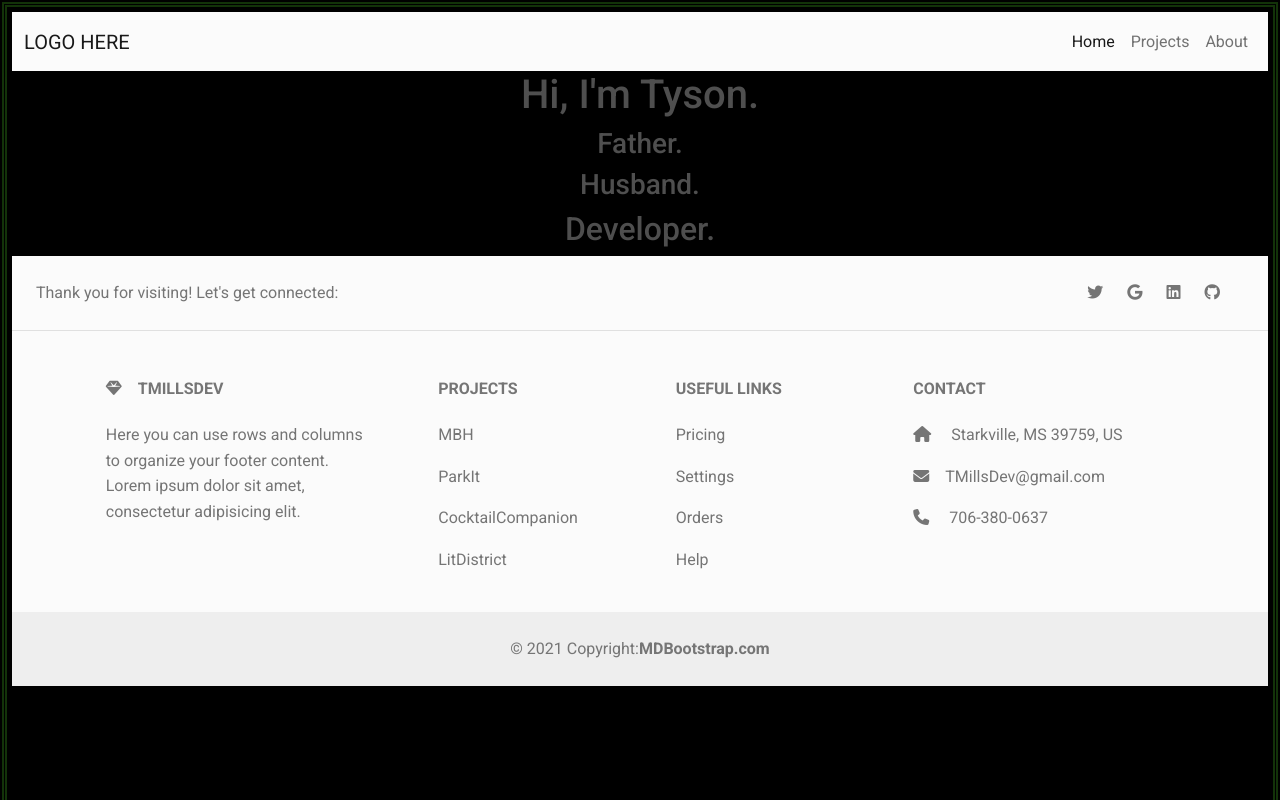
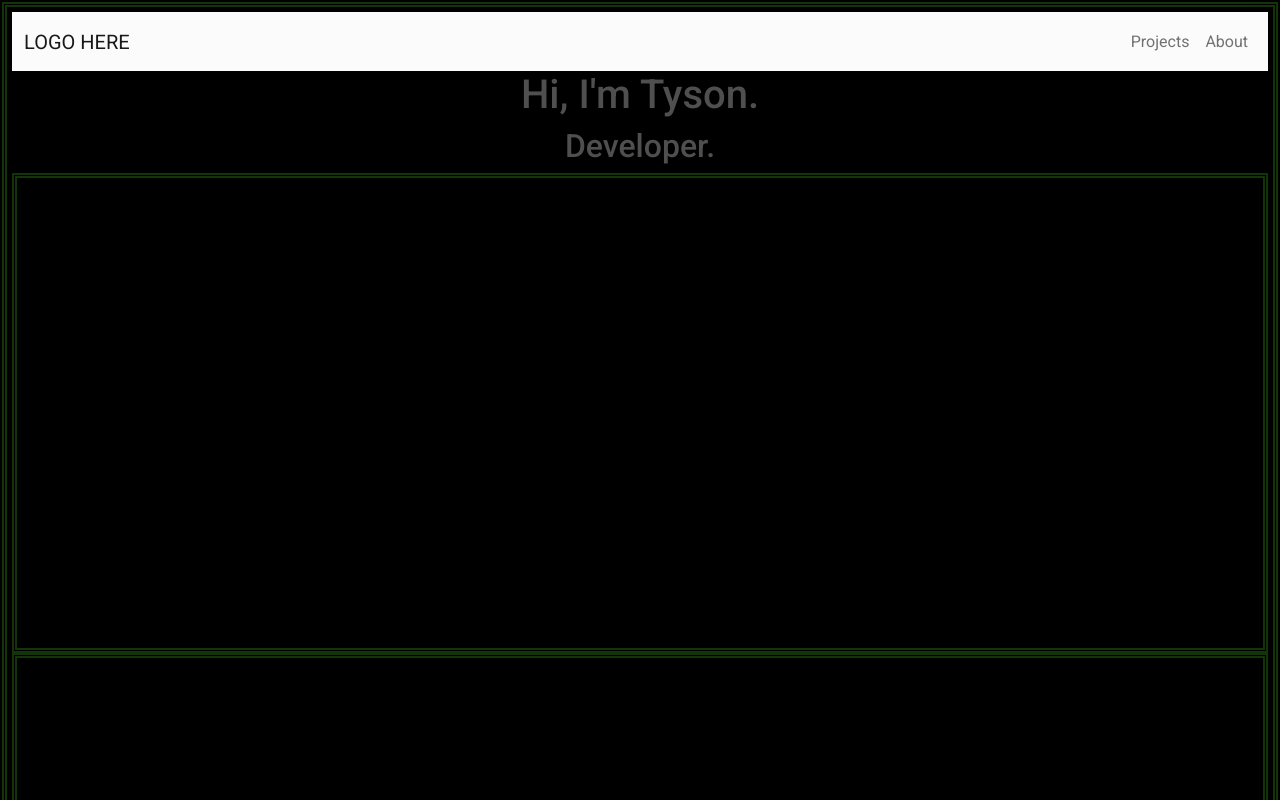
Before and after one commit to tmills5/portfolio_app, a React (Create React App) app: page / in a window 1280 px wide. Shown: the top 800 px of the page. Built offline with nearby package versions, Linux system fonts and the light colour scheme.

Commit message:
changed landing

```diff
--- a/src/App.css
+++ b/src/App.css
@@ -17,3 +17,11 @@ body {
 .navbar-brand-logo {
   max-height: 5rem;
 }
+
+.home-section {
+  width:100%;
+  height: 30em;
+  border: double;
+  border-color:rgb(19, 51, 9);
+  border-width: thick;
+}
--- a/src/App.js
+++ b/src/App.js
@@ -3,7 +3,8 @@ import { Routes, Route } from 'react-router-dom';
 
 import Landing from './components/Landing';
 import TopNavbar from './components/TopNavbar';
-import Home from './components/Home';
+// import Home from './components/Home';
+//? might take home out
 import Projects from './components/Projects';
 import About from './components/About';
 import Footer from './components/Footer';
@@ -12,14 +13,12 @@ import Footer from './components/Footer';
 function App() {
   return (
     <div className="App">
-      {/* put the footer and navbar in the home component */}
-      {/* <Footer /> */}
 
       <TopNavbar />
       <Routes>
 
         <Route exact path='/' element={<Landing />} />
-        <Route exact path='/home' element={<Home />} />
+        {/* <Route exact path='/home' element={<Home />} /> */}
         <Route exact path='/projects' element={<Projects />} />
         <Route exact path='/about' element={<About />} />
 
--- a/src/components/About.js
+++ b/src/components/About.js
@@ -1,6 +1,9 @@
 function About() {
+
   return (
-    <>ABOUT</>
+    <article>
+      ABOUT
+    </article>
   )
 }
 
--- a/src/components/Footer.js
+++ b/src/components/Footer.js
@@ -119,7 +119,7 @@ function Footer() {
       {/* <!-- Copyright --> */}
       <div class="text-center p-4" style={{"background-color": "rgba(0, 0, 0, 0.05)"}}>
         © 2021 Copyright:
-        <a class="text-reset fw-bold" href="https://mdbootstrap.com/">MDBootstrap.com</a>
+        <a class="text-reset fw-bold" href="https://tmillsdev.ghost.io/"> TMillsDev</a>
       </div>
       {/* <!-- Copyright --> */}
     </footer>
--- a/src/components/Landing.js
+++ b/src/components/Landing.js
@@ -9,11 +9,12 @@ function Landing() {
             <div className="landing-text-container">
             <Fade cascade damping={1.5}>
                 <h1>Hi, I'm Tyson.</h1>
-                <h3>Father.</h3>
-                <h3>Husband.</h3>
                 <h2>Developer.</h2>
             </Fade>
             </div>
+            <section className='home-section'></section>
+            <section className='home-section'></section>
+            <section className='home-section'></section>
         </div>
     )
 };
--- a/src/components/TopNavbar.js
+++ b/src/components/TopNavbar.js
@@ -36,9 +36,9 @@ function TopNavbar() {
         <MDBCollapse navbar show={showNav}>
           <MDBNavbarNav  right fullWidth={false} className='mb-2 mb-lg-0'>
             <MDBNavbarItem>
-              <MDBNavbarLink active aria-current='page' href='/home'>
+              {/* <MDBNavbarLink active aria-current='page' href='/home'>
                 Home
-              </MDBNavbarLink>
+              </MDBNavbarLink> */}
             </MDBNavbarItem>
             <MDBNavbarItem>
               <MDBNavbarLink href='/projects'>Projects</MDBNavbarLink>
```
